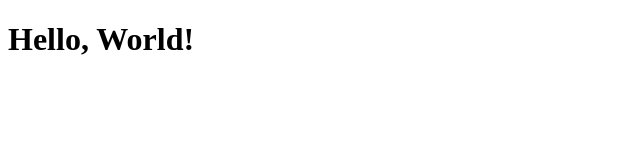
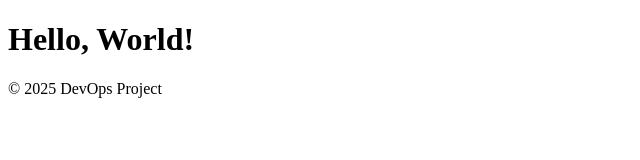
Before and after one commit to Nouf283/Devops_Project, a plain HTML site: page index.html in a window 1280 px wide. Shown: the whole page, without its empty margins (0-640 px from the left). Drawn offline with Linux system fonts and the light colour scheme.

Commit message:
Add footer with copyright notice

```diff
--- a/index.html
+++ b/index.html
@@ -7,4 +7,7 @@
 <body>
   <h1>Hello, World!</h1>
 </body>
+<footer>
+  <p>&copy; 2025 DevOps Project</p>
+</footer>
 </html>
```
